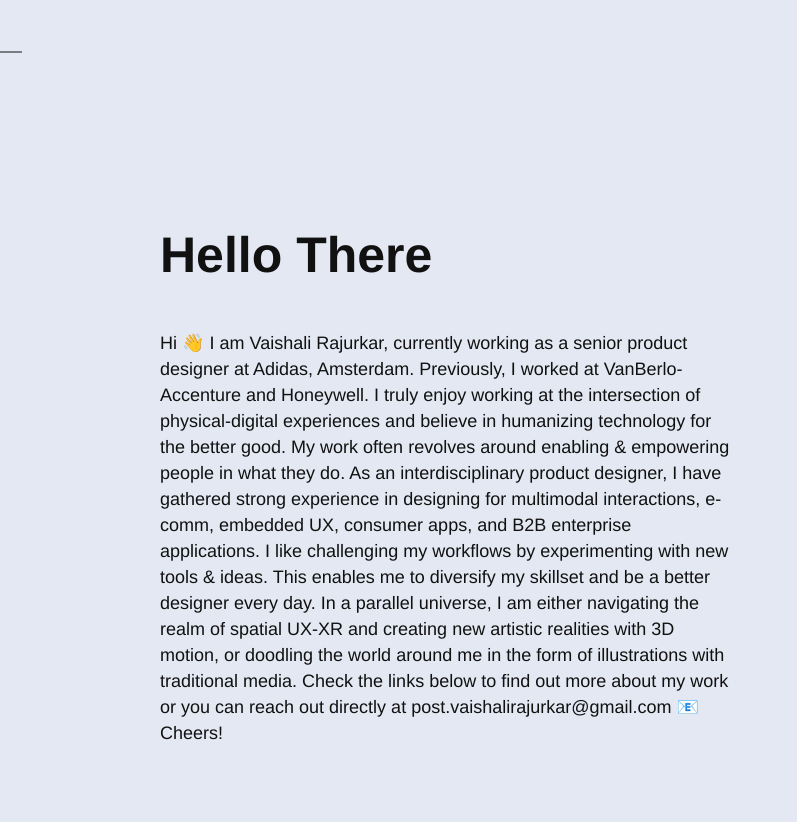
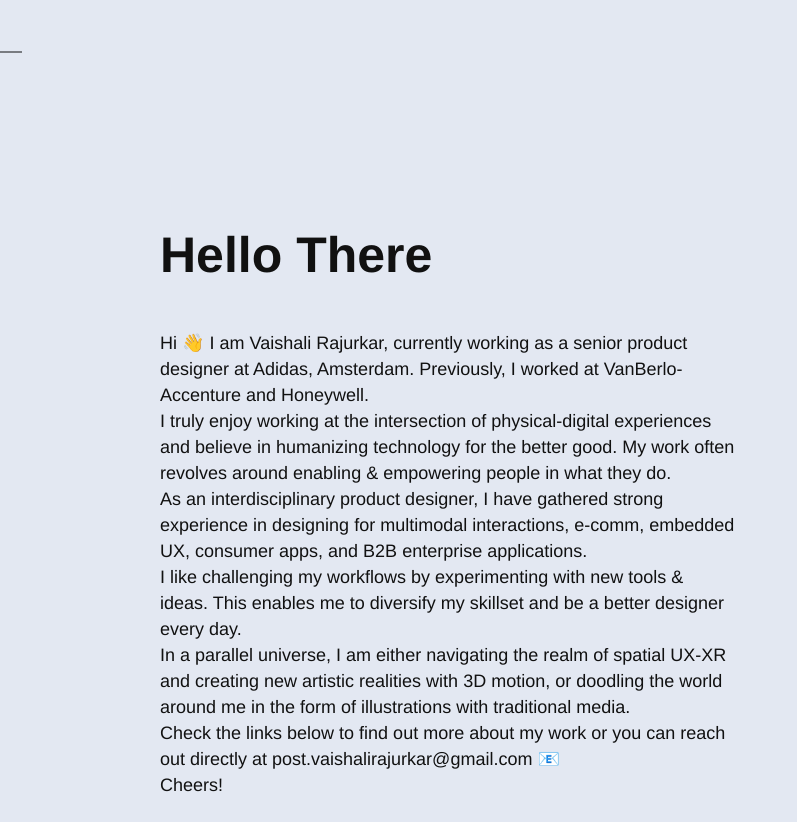
Before and after one commit to vaidesign/vaidesign.github.io, a Jekyll site: the page about.html, which Jekyll copies as it is, in a window 1280 px wide and 900 px high, cut to the strip 0-822 px from the top of the window. Shown: the whole strip, without its empty margins (0-797 px from the left). Built offline with Jekyll 4.4.1, drawn with Linux system fonts in a browser that asks for light colours.

```diff
--- a/about.html
+++ b/about.html
@@ -51,17 +51,17 @@
               <h4 class="ts-half-margin"></h4>
               <p class="ts-half-margin"> Hi 👋
 
-I am Vaishali Rajurkar, currently working as a senior product designer at Adidas, Amsterdam. Previously, I worked at VanBerlo-Accenture and Honeywell.
+I am Vaishali Rajurkar, currently working as a senior product designer at Adidas, Amsterdam. Previously, I worked at VanBerlo-Accenture and Honeywell.<br>
 
-I truly enjoy working at the intersection of physical-digital experiences and believe in humanizing technology for the better good. My work often revolves around enabling & empowering people in what they do.
+I truly enjoy working at the intersection of physical-digital experiences and believe in humanizing technology for the better good. My work often revolves around enabling & empowering people in what they do.<br>
 
-As an interdisciplinary product designer, I have gathered strong experience in designing for multimodal interactions, e-comm, embedded UX, consumer apps, and B2B enterprise applications.
+As an interdisciplinary product designer, I have gathered strong experience in designing for multimodal interactions, e-comm, embedded UX, consumer apps, and B2B enterprise applications. <br>
 
-I like challenging my workflows by experimenting with new tools & ideas. This enables me to diversify my skillset and be a better designer every day.
+I like challenging my workflows by experimenting with new tools & ideas. This enables me to diversify my skillset and be a better designer every day.<br>
 
-In a parallel universe, I am either navigating the realm of spatial UX-XR and creating new artistic realities with 3D motion, or doodling the world around me in the form of illustrations with traditional media.
+In a parallel universe, I am either navigating the realm of spatial UX-XR and creating new artistic realities with 3D motion, or doodling the world around me in the form of illustrations with traditional media.<br>
 
-Check the links below to find out more about my work or you can reach out directly at post.vaishalirajurkar@gmail.com 📧
+Check the links below to find out more about my work or you can reach out directly at post.vaishalirajurkar@gmail.com 📧<br>
 
 Cheers!
 </p>
```
